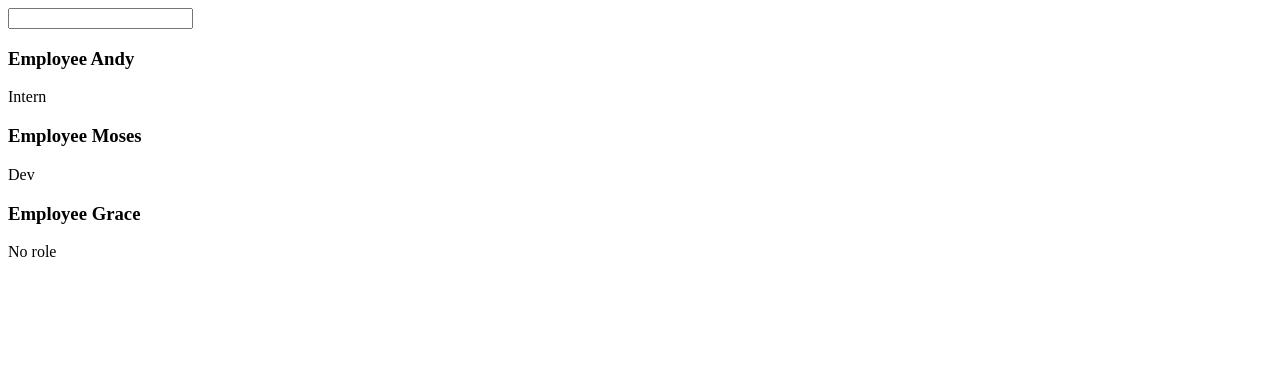
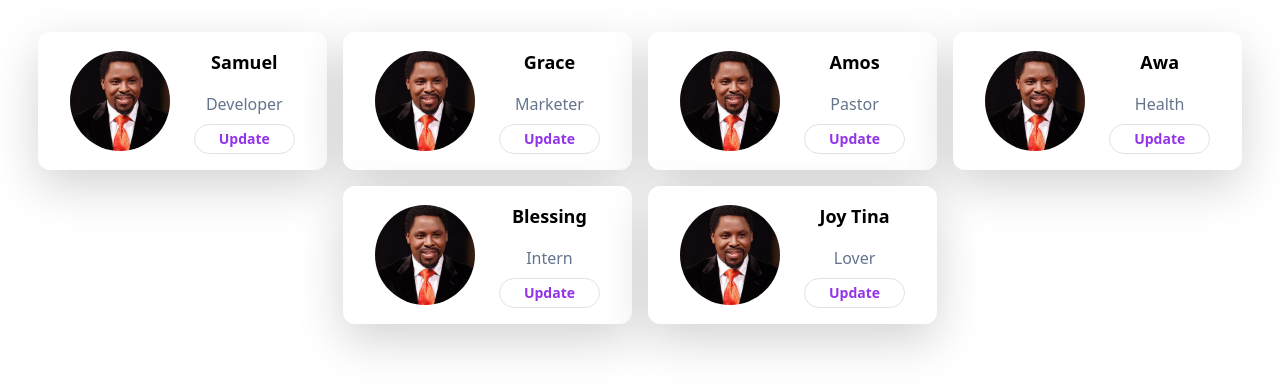
Before and after one commit to andybest227/first_reactApp, a React (Create React App) app: page / in a window 1280 px wide. Shown: the top 392 px of the page. Built offline with nearby package versions, Linux system fonts and the light colour scheme.

Commit message:
Getting reading for creating Modal Box

```diff
--- a/src/App.js
+++ b/src/App.js
@@ -1,30 +1,67 @@
-import './App.css';
-import Employee from './components/Employee';
-import { useState } from 'react';
+import "./index.css";
+import Employee from "./components/Employee";
+import { useState } from "react";
+import {v4 as uuidv4} from "uuid";
 
 function App() {
-  const [role, setRole] = useState('Dev');
+  const [role, setRole] = useState("Dev");
+  const [employees, setEmployees] = useState([
+    {
+      name: "Samuel",
+      role: "Developer",
+      img: "/images/PROPHET_TB_JOSHUA_.jpg",
+    },
+    {
+      name: "Grace",
+      role: "Marketer",
+      img: "/images/PROPHET_TB_JOSHUA_.jpg",
+    },
+    {
+      name: "Amos",
+      role: "Pastor",
+      img: "/images/PROPHET_TB_JOSHUA_.jpg",
+    },
+    {
+      name: "Awa",
+      role: "Health",
+      img: "/images/PROPHET_TB_JOSHUA_.jpg",
+    },
+    {
+      name: "Blessing",
+      role: "Intern",
+      img: "/images/PROPHET_TB_JOSHUA_.jpg",
+    },
+    {
+      name: "Joy Tina",
+      role: "Lover",
+      img: "/images/PROPHET_TB_JOSHUA_.jpg",
+    },
+  ]);
   const showEmployees = true;
   return (
     <div className="App">
-      {showEmployees ?
-      <>
-        <input
-          type='text'
-          onChange={(e) =>
-            {console.log(e.target.value);
-              setRole(e.target.value)
+      {showEmployees ? (
+        <>
+          <input
+            type="text"
+            onChange={(e) => {
+              setRole(e.target.value);
             }}
-        />
-
-        <Employee name="Andy" role="Intern"/>
-        <Employee name="Moses" role={role}/>
-        <Employee name="Grace"/>
-      </>
-    :
-    (<span>You can not see the employees</span>)
-
-      }
+          />
+          <div className="flex flex-wrap justify-center">
+            {employees.map((employee) => {
+              return(<Employee
+                key={uuidv4()}
+                name={employee.name}
+                role={employee.role}
+                img={employee.img}
+              />);
+            })}
+          </div>
+        </>
+      ) : (
+        <span>You can not see the employees</span>
+      )}
     </div>
   );
 }
--- a/src/components/Employee.jsx
+++ b/src/components/Employee.jsx
@@ -1,12 +1,22 @@
 function Employee(props) {
-
-        return(
-                <>
-                        <h3>Employee {props.name}</h3>
-                        <p>{props.role? props.role: "No role"}</p>
-                </>
-                )
-
+  return (
+    <div className="m-2 py-8 px-8 max-w-sm space-y-2 bg-white rounded-xl shadow-lg sm:py-4 sm:flex sm:items-center sm:space-y-0 sm:gap-x-6">
+      <img
+        class="object-cover rounded-full h-[100px] w-[100px] block mx-auto h-24 rounded-full sm:mx-0 sm:shrink-0"
+        src={props.img}
+        alt="Woman's Face"
+      />
+      <div className="text-center space-y-2 sm:text-left">
+        <div className="space-y-0.5">
+          <p className="text-lg text-black font-semibold">{props.name}</p>
+          <p className="text-slate-500 font-medium">{props.role}</p>
+        </div>
+        <button className="px-4 py-1 text-sm text-purple-600 font-semibold rounded-full border border-purple-200 hover:text-white hover:bg-purple-600 hover:border-transparent focus:outline-none focus:ring-2 focus:ring-purple-600 focus:ring-offset-2">
+          Update
+        </button>
+      </div>
+    </div>
+  );
 }
 
 export default Employee;
--- /dev/null
+++ b/src/index.css
@@ -0,0 +1,3 @@
+@tailwind base;
+@tailwind components;
+@tailwind utilities;
--- a/src/index.js
+++ b/src/index.js
@@ -1,6 +1,7 @@
 import React from 'react';
 import ReactDOM from 'react-dom/client';
 import App from './App';
+import 'bootstrap/dist/css/bootstrap.min.css';
 
 const root = ReactDOM.createRoot(document.getElementById('root'));
 root.render(
--- /dev/null
+++ b/tailwind.config.js
@@ -0,0 +1,10 @@
+/** @type {import('tailwindcss').Config} */
+module.exports = {
+  content: [
+    "./src/**/*.{js,jsx,ts,tsx}",
+  ],
+  theme: {
+    extend: {},
+  },
+  plugins: [],
+}
```
Also changed, not shown: package.json (+7 -1 lines), public/images/PROPHET_TB_JOSHUA_.jpg (added), src/App.css (deleted), src/components/EditEmployee.jsx (added), 1 other file (tests, documents, lock files or other folders).
